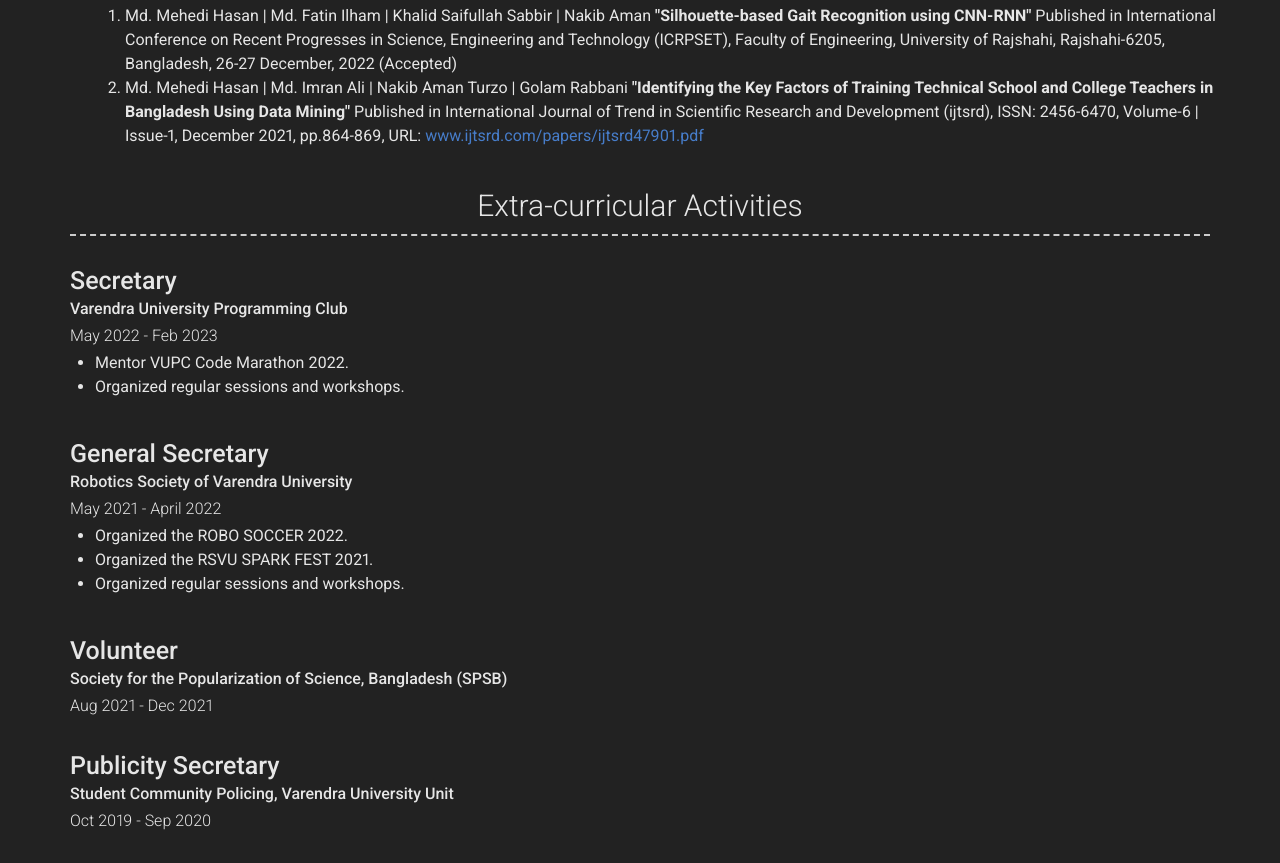
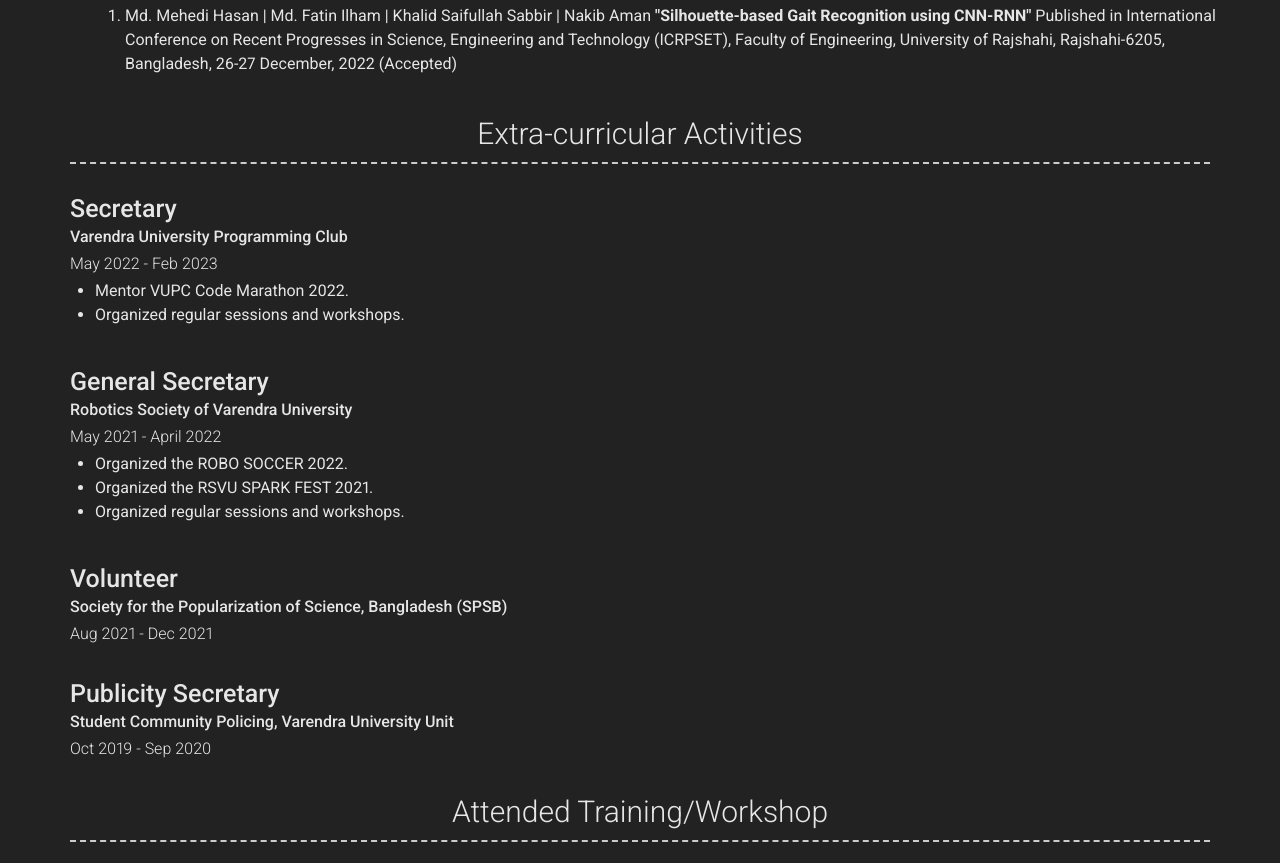
Before and after one commit to mehedi11081/mehedi11081, a plain HTML site: page index.html in a window 1280 px wide. Shown: the part 2414-3277 px from the top of the page. Drawn offline with nearby package versions, Linux system fonts and the light colour scheme; a script that the page names is missing.

Commit message:
Update index.html

```diff
--- a/index.html
+++ b/index.html
@@ -320,15 +320,6 @@
                   Engineering and Technology (ICRPSET), Faculty of Engineering, University of Rajshahi, Rajshahi-6205,
                   Bangladesh, 26-27 December, 2022 (Accepted)
                 </li>
-
-                <li>
-                  Md. Mehedi Hasan | Md. Imran Ali | Nakib Aman Turzo | Golam Rabbani
-                  <b>"Identifying the Key Factors of Training Technical School and College Teachers in Bangladesh Using
-                    Data Mining"</b>
-                  Published in International Journal of Trend in Scientific Research and Development (ijtsrd),
-                  ISSN: 2456-6470, Volume-6 | Issue-1, December 2021, pp.864-869,
-                  URL: <a href="http://www.ijtsrd.com/papers/ijtsrd47901.pdf">www.ijtsrd.com/papers/ijtsrd47901.pdf</a>
-                </li>
               </ol>
 
               </p>
```
